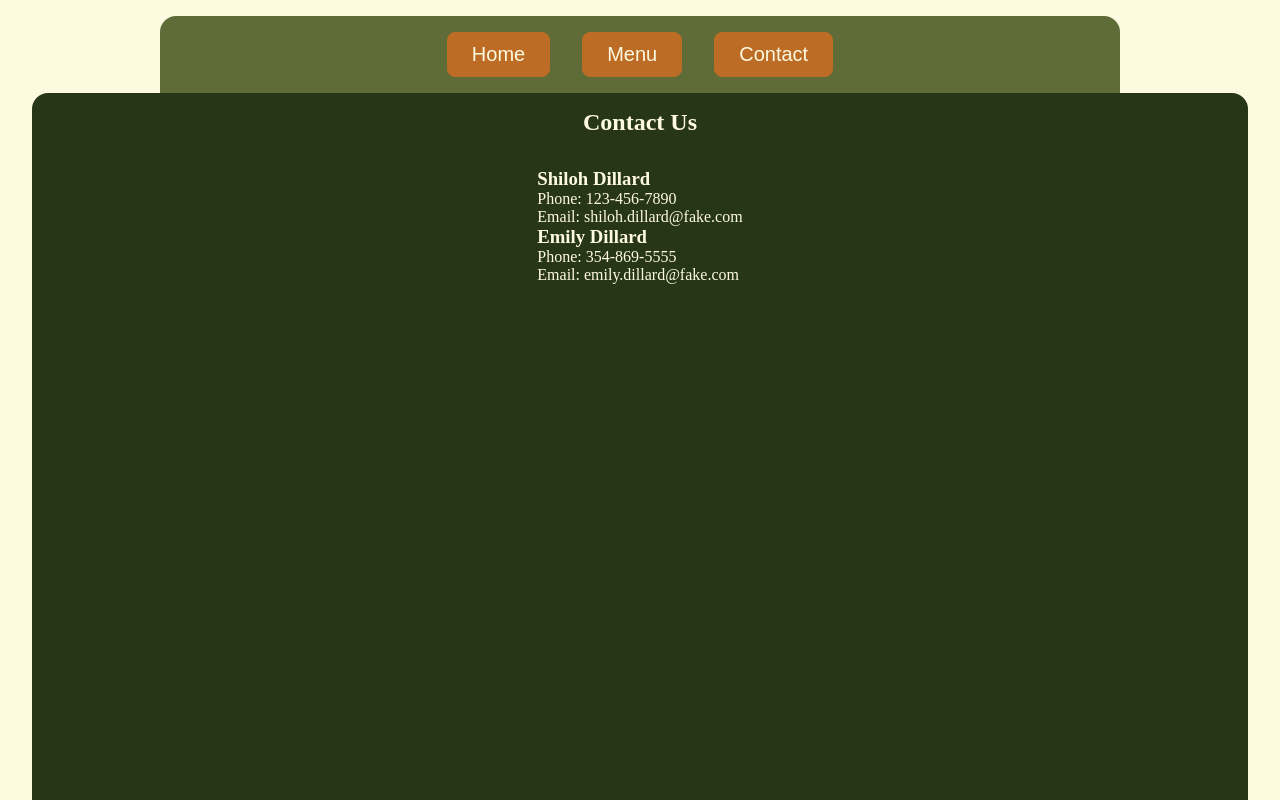
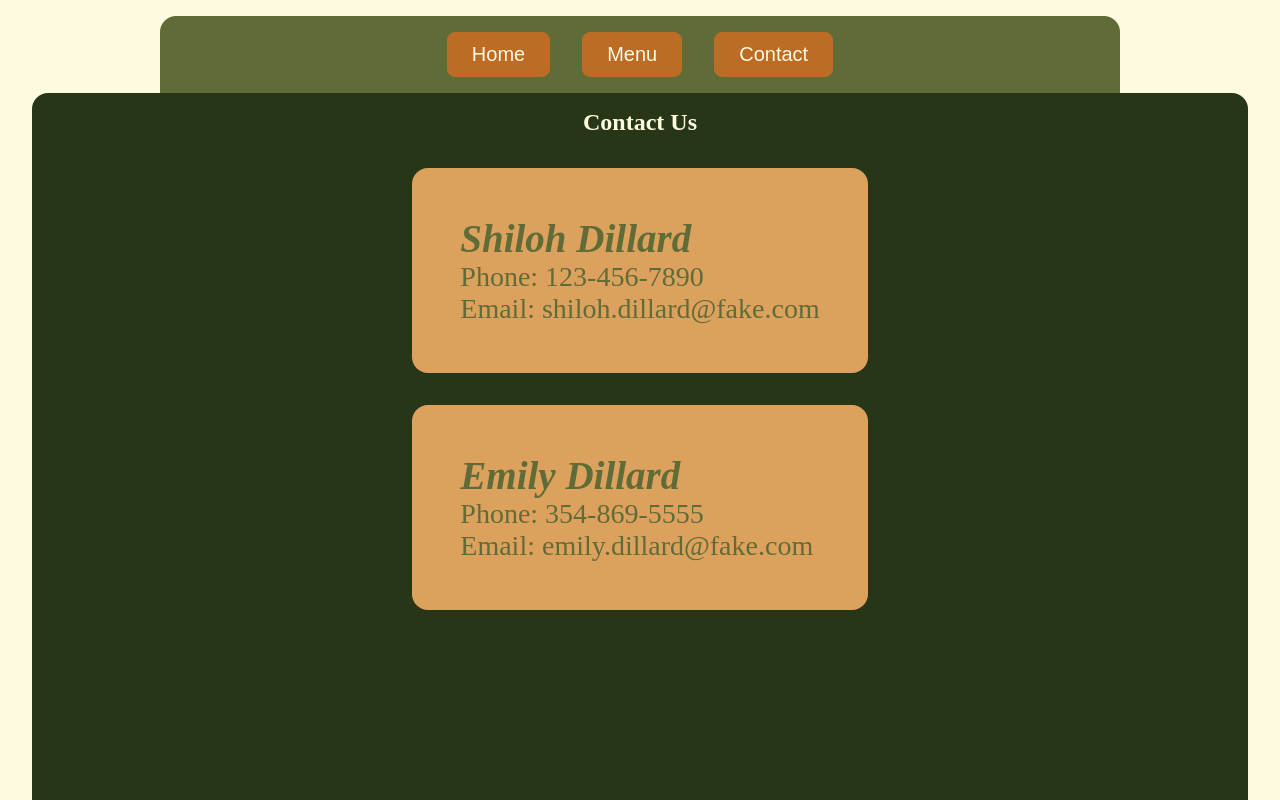
Before and after one commit to Calaxsys/restaurant-page, a website built with webpack: page src/index.html in a window 1280 px wide. Both pictures are taken after a click on the button "Contact". Built offline with nearby package versions, Linux system fonts and the light colour scheme.

Commit message:
Finished css for contact tab

```diff
--- a/src/styles.css
+++ b/src/styles.css
@@ -84,3 +84,27 @@ body {
   font-size: 1.5em;
   text-align: center;
 }
+
+/* CSS for contact page */
+#container {
+  display: flex;
+  flex-direction: column;
+  gap: 2em;
+
+}
+
+.contact-person {
+  background-color: var(--color-4);
+  color: var(--color-1);
+  padding: 3em;
+  border-radius: 16px;
+}
+
+.contact-person > h3 {
+  font-size: 39px;
+  font-style: italic;
+}
+
+.contact-person > p {
+  font-size: 28px;
+}
```
